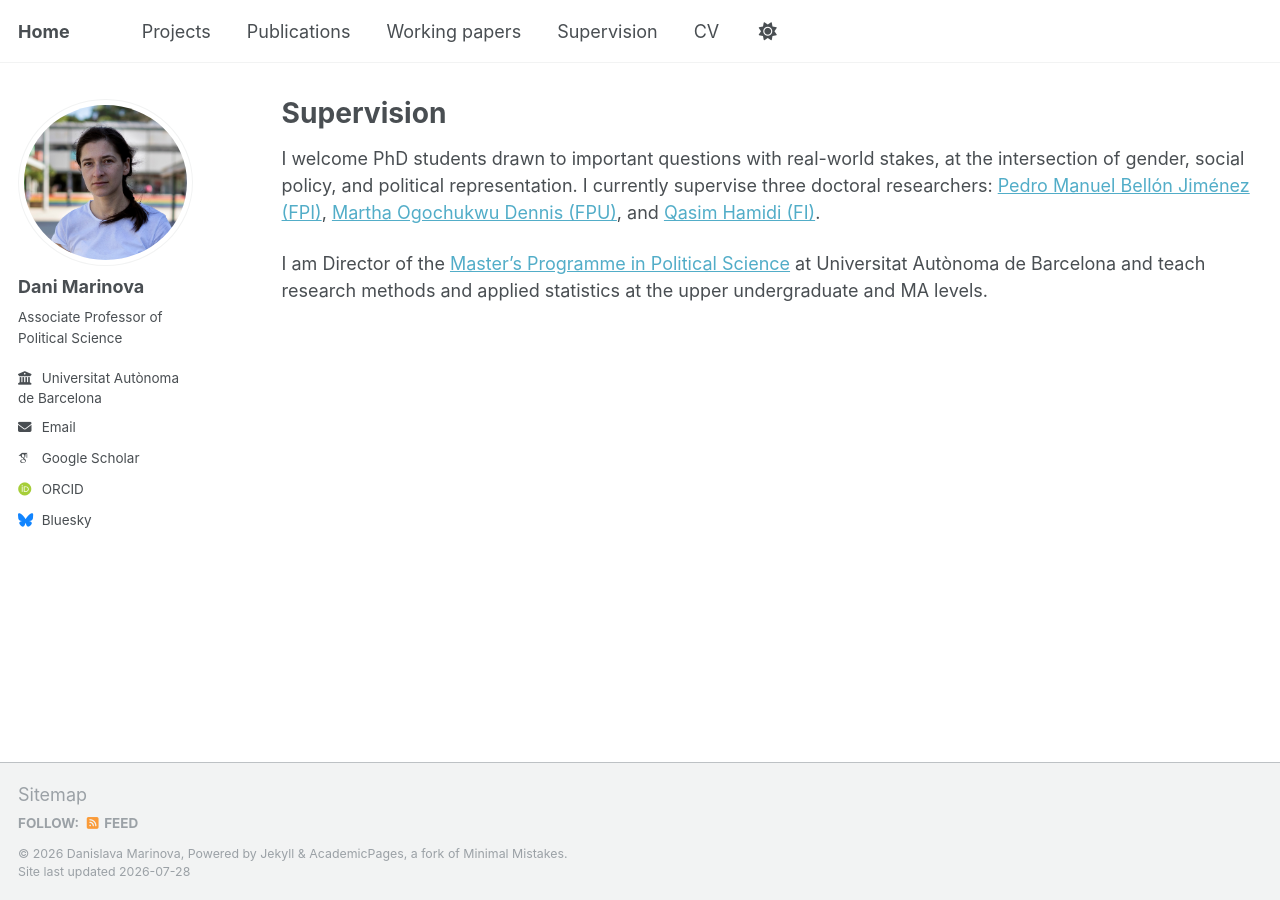
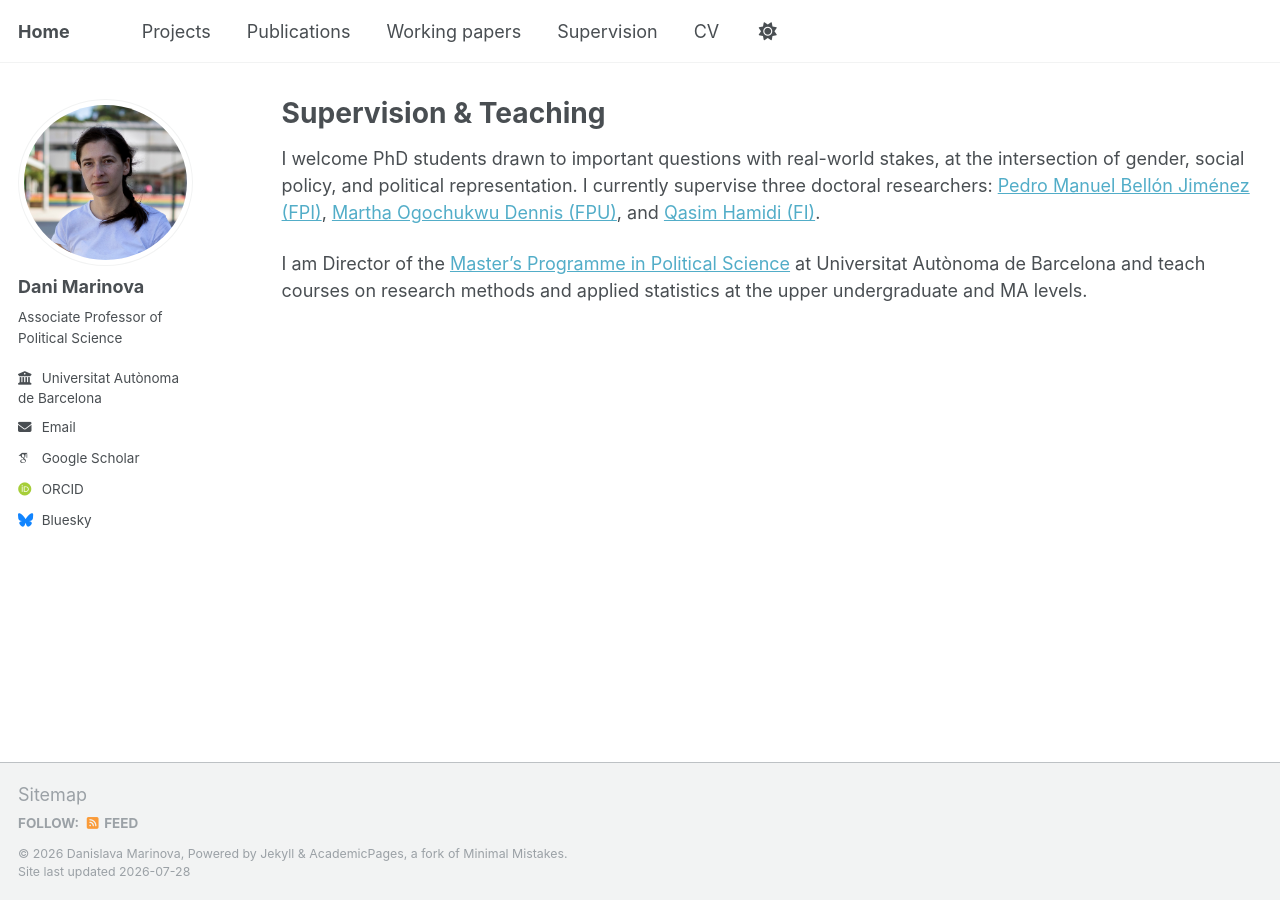
Before and after one commit to danimarinova/web, a Jekyll site: the page built from _pages/supervision.md, in a window 1280 px wide. Built offline with Jekyll 4.4.1, drawn with Linux system fonts in a browser that asks for light colours; some web fonts are replaced; a script that is not in the unit is left out.

Commit message:
Update supervision.md

```diff
--- a/_pages/supervision.md
+++ b/_pages/supervision.md
@@ -1,10 +1,10 @@
 ---
 layout: archive
-title: "Supervision"
+title: "Supervision & Teaching"
 permalink: /supervision/
 author_profile: true
 ---
 
 I welcome PhD students drawn to important questions with real-world stakes, at the intersection of gender, social policy, and political representation. I currently supervise three doctoral researchers: [Pedro Manuel Bellón Jiménez (FPI)](https://scholar.google.es/citations?user=FoTexVsAAAAJ&hl=es), [Martha Ogochukwu Dennis (FPU)](https://www.linkedin.com/in/martha-ogochukwu-dennis-694ba9172/), and [Qasim Hamidi (FI)](https://webs.uab.cat/grdec/team/).
 
-I am Director of the [Master's Programme in Political Science](https://master-ciencia-politica.uab.cat/) at Universitat Autònoma de Barcelona and teach research methods and applied statistics at the upper undergraduate and MA levels.
+I am Director of the [Master's Programme in Political Science](https://master-ciencia-politica.uab.cat/) at Universitat Autònoma de Barcelona and teach courses on research methods and applied statistics at the upper undergraduate and MA levels.
```
